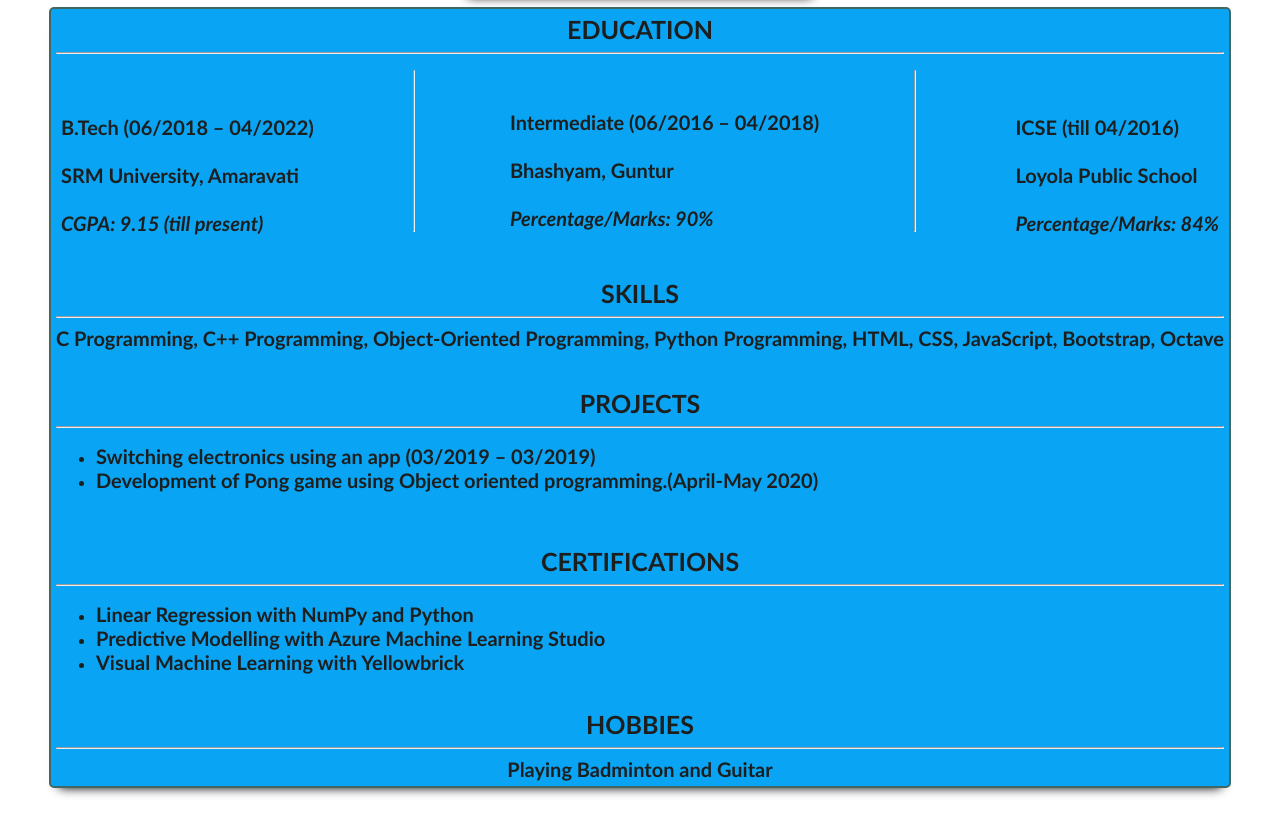
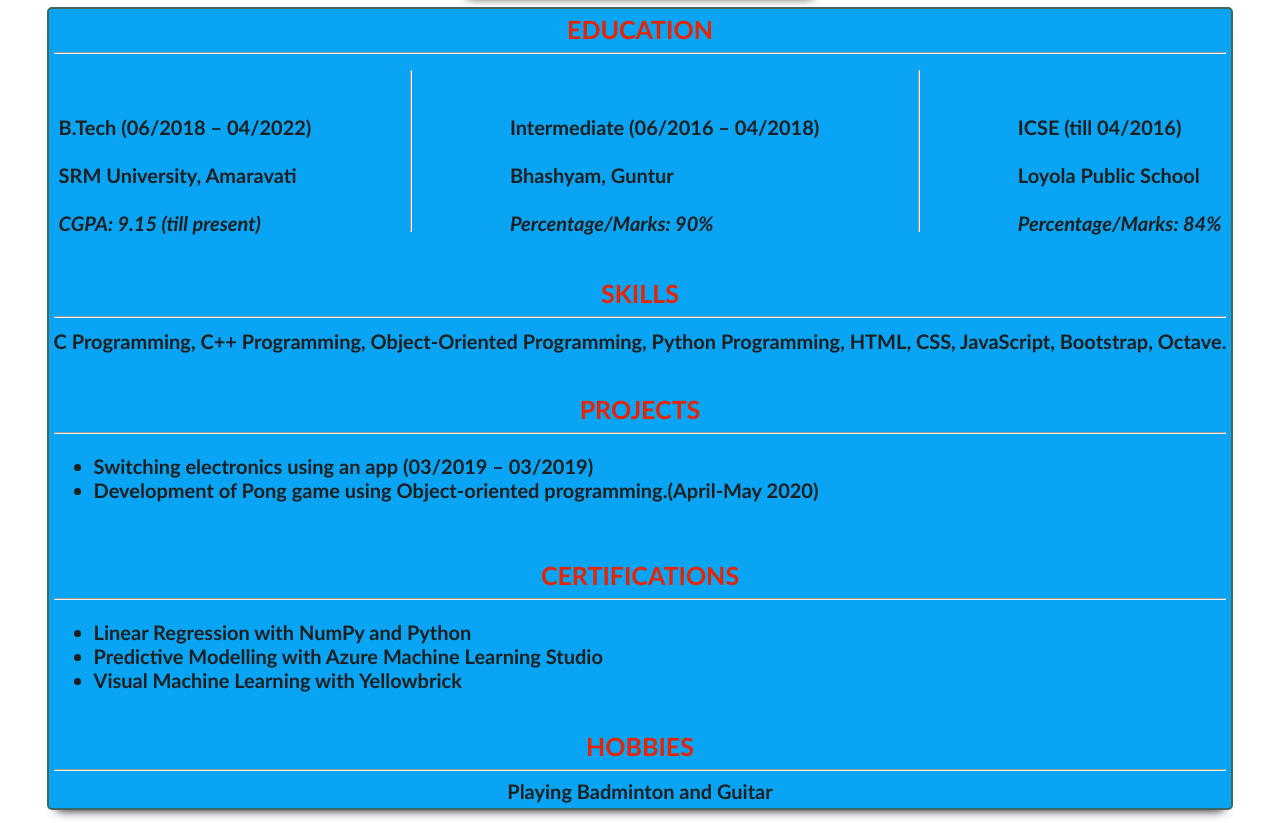
Before and after one commit to KLPranav/SRM-Internship-on-React-Js, a plain HTML site: page Resume.html in a window 1280 px wide. Shown: the part 480-1303 px from the top of the page. Before the commit the page ends 1281 px from the top, so only its background shows below. Drawn offline with Linux system fonts and the light colour scheme.

Commit message:
commitmessage

```diff
--- a/Resume.html
+++ b/Resume.html
@@ -21,37 +21,37 @@
 		</div>
 		<div id="details">
 			<div id="edu">
-				<div style="font-size: 25px;text-align: center;"><b>EDUCATION</b></div><hr>
+				<div class="heading"><b>EDUCATION</b></div><hr>
 				<div id="study">
-					<b><div style="font-size: 20px; padding:5px;"><br><br>
-						B.Tech (06/2018 – 04/2022)<br><br>
+					<b><div class="studies"><br><br>
+					B.Tech (06/2018 – 04/2022)<br><br>
 					SRM University, Amaravati<br><br>
 					<i>CGPA: 9.15 (till present)</i></div></b><hr>
-					<b><div style="font-size: 20px;padding: :5px;"><br><br>
+					<b><div class="studies"><br><br>
 					Intermediate (06/2016 – 04/2018)<br><br>
 					Bhashyam, Guntur<br><br>
 					<i>Percentage/Marks: 90%</i></div></b><hr>
-					<b><div style="font-size: 20px;padding: 5px;"><br><br>
+					<b><div class="studies"><br><br>
 					ICSE (till 04/2016)<br><br>
 					Loyola Public School</br><br>
 					<i>Percentage/Marks: 84%</i></div></b>
 				</div><br><br>
-				<b><div style="font-size: 25px; text-align: center;">SKILLS</div><hr>
-				<div style="font-size: 20px;" style="line-height: 1.5;text-align: left;">C Programming, C++ Programming, Object-Oriented Programming, Python Programming, HTML, CSS, JavaScript, Bootstrap, Octave</div></b><br><br>
+				<b><div class="heading">SKILLS</div><hr>
+				<div style="font-size: 20px; text-align: left; line-height: 1.5;">C Programming, C++ Programming, Object-Oriented Programming, Python Programming, HTML, CSS, JavaScript, Bootstrap, Octave.</div></b><br><br>
 
-				<b><div style="font-size: 25px; text-align: center;">PROJECTS</div><hr>
-				<ul type="disc">
-					<li><div style="text-align:left; font-size: 20px;">Switching electronics using an app (03/2019 – 03/2019)</div></li>
-					<li><div style="font-size: 20px; text-align: left;">Development of Pong game using Object oriented programming.(April-May 2020)</div></li>
+				<b><div class="heading">PROJECTS</div><hr>
+				<ul type="disc" class="items">
+					<li><div>Switching electronics using an app (03/2019 – 03/2019)</div></li>
+					<li><div>Development of Pong game using Object-oriented programming.(April-May 2020)</div></li>
 				</ul></b><br><br>
 
-				<b><div style="font-size: 25px; text-align: center;">CERTIFICATIONS</div><hr>
-				<ul type="disc" style="text-align: left;">
-					<li><div style="font-size: 20px;">Linear Regression with NumPy and Python</div></li>
-					<li><div style="font-size: 20px;">Predictive Modelling with Azure Machine Learning Studio</div></li>
-					<li><div style="font-size: 20px;">Visual Machine Learning with Yellowbrick</div></li>
+				<b><div class="heading">CERTIFICATIONS</div><hr>
+				<ul type="disc" class="items">
+					<li><div>Linear Regression with NumPy and Python</div></li>
+					<li><div>Predictive Modelling with Azure Machine Learning Studio</div></li>
+					<li><div>Visual Machine Learning with Yellowbrick</div></li>
 				</ul></b><br>
-				<b><div style="font-size: 25px; text-align: center;">HOBBIES</div><hr>
+				<b><div class="heading">HOBBIES</div><hr>
 				<div style="font-size: 20px;text-align: center;">Playing Badminton and Guitar</div></b>
 			</div>
 		</div>
--- a/css/styles1.css
+++ b/css/styles1.css
@@ -40,6 +40,19 @@
 		display: flex;
 	flex-wrap: wrap;
 	justify-content: space-around;
+}
+.studies{
+	font-size: 20px;
+	padding: 5px;
+}
+.heading{
+	font-size: 25px;
+	text-align: center;
+	color: #E92300 ;
+}
+.items{
+	font-size: 20px;
+	text-align: left;
 }
 @media only screen and (min-width:320px) and (max-width:480px)
 {
```
